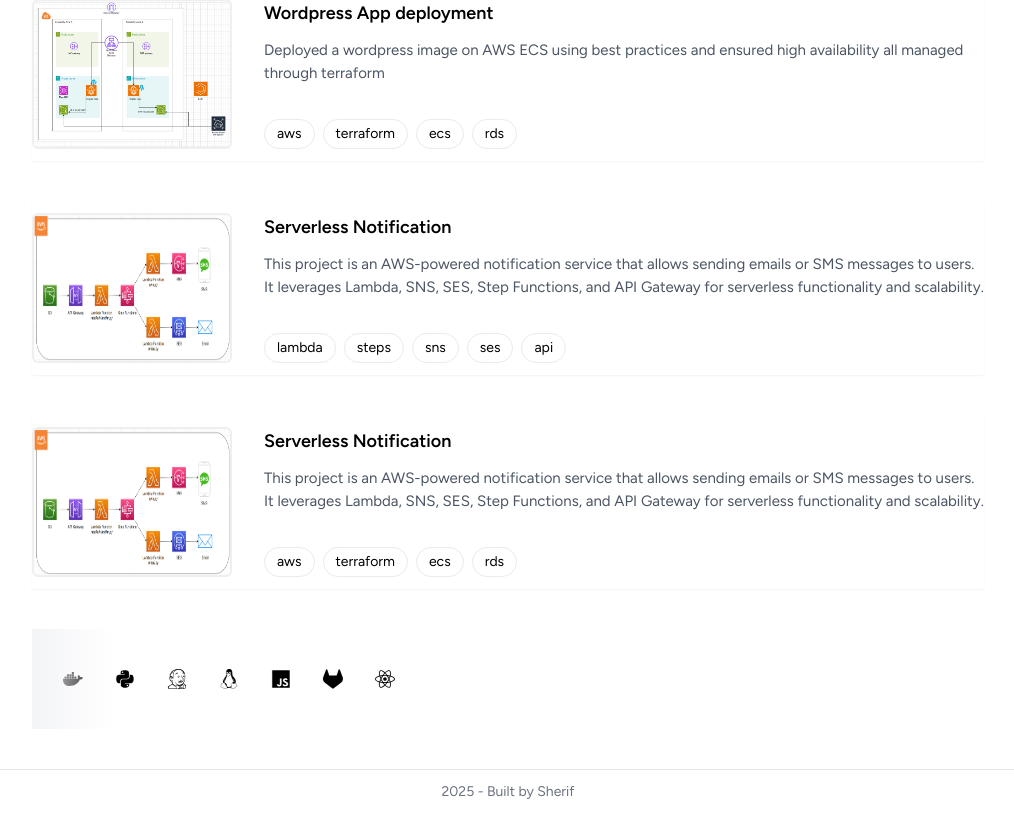
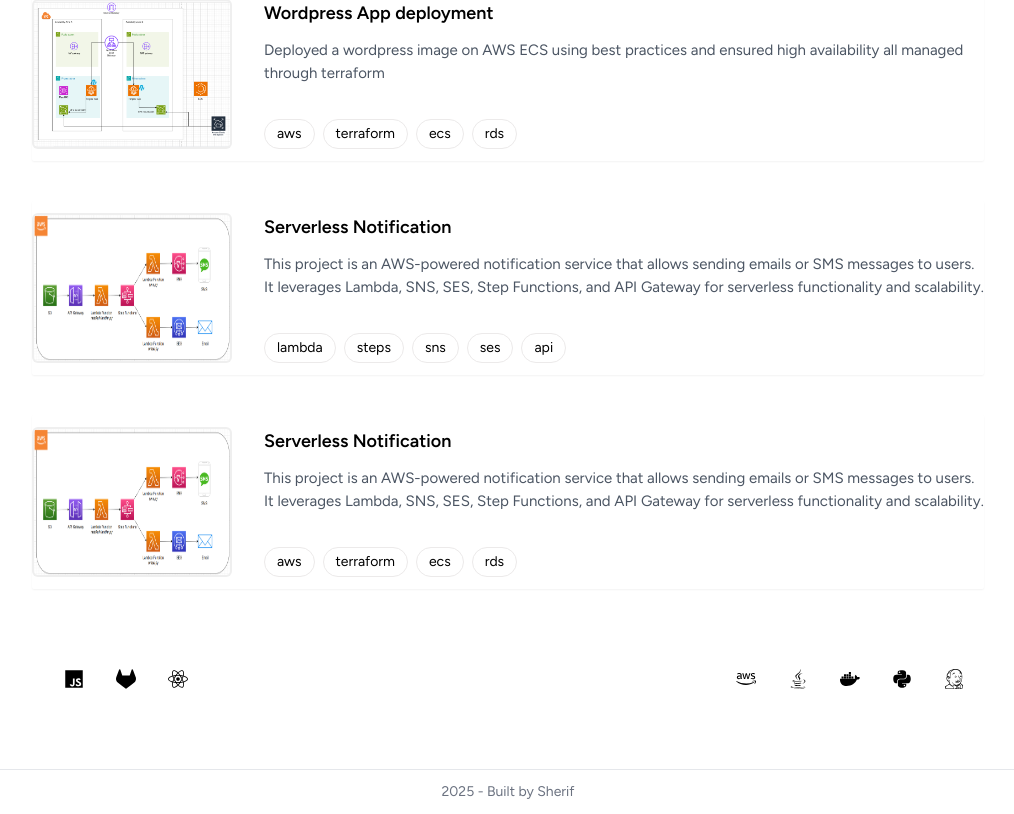
Before and after one commit to Sherifsani/bayt, a Next.js app: page / in a window 1280 px wide. Shown: the part 541-1355 px from the top of the page, without its empty margins (132-1146 px from the left). Built offline with nearby package versions, Linux system fonts and the light colour scheme.

Commit message:
added scroll effect

```diff
--- a/app/_components/SkillBanner.tsx
+++ b/app/_components/SkillBanner.tsx
@@ -9,33 +9,22 @@
 } from "react-icons/fa";
 import { IoLogoJavascript } from "react-icons/io5";
 import { FaGitlab } from "react-icons/fa6";
+import Marquee from "react-fast-marquee";
 
 const SkillBanner = () => {
   return (
-    <div className="relative overflow-hidden mt-10 py-10 -100">
-      {/* Blur effect on the left */}
-      <div className="absolute top-0 left-0 h-full w-20 bg-gradient-to-r from-gray-100 to-transparent pointer-events-none z-10"></div>
-
-      {/* Blur effect on the right */}
-      <div className="absolute top-0 right-0 h-full w-20  pointer-events-none z-10"></div>
-
-      {/* Scrolling icons */}
-      <div className="animate-scroll flex gap-6 w-[calc(100%*2)]">
-        {/* Duplicate icons for seamless scroll */}
-        {[...Array(2)].map((_, i) => (
-          <div key={i} className="flex gap-8">
-            <FaAws size={20} />
-            <FaJava size={20} />
-            <FaDocker size={20} />
-            <FaPython size={20} />
-            <FaJenkins size={20} />
-            <FaLinux size={20} />
-            <IoLogoJavascript size={20} />
-            <FaGitlab size={20} />
-            <FaReact size={20} />
-          </div>
-        ))}
-      </div>
+    <div className="marquee">
+      <Marquee className="marquee-content flex gap-8 py-10 mt-10">
+        <FaAws size={20} className="mr-8" />
+        <FaJava size={20} className="mr-8" />
+        <FaDocker size={20} className="mr-8" />
+        <FaPython size={20} className="mr-8" />
+        <FaJenkins size={20} className="mr-8" />
+        <FaLinux size={20} className="mr-8" />
+        <IoLogoJavascript size={20} className="mr-8" />
+        <FaGitlab size={20} className="mr-8" />
+        <FaReact size={20} className="mr-8" />
+      </Marquee>
     </div>
   );
 };
--- a/app/_components/micros/ProjectCard.tsx
+++ b/app/_components/micros/ProjectCard.tsx
@@ -13,7 +13,7 @@
       <img
         src={src}
         alt="project1"
-        className="rounded-md w-1/2 h-auto p-[2px] bg-[#22222212] md:w-[200px] md:h-[150px]"
+        className="rounded-md  p-[2px] bg-[#22222212] w-[200px] h-[150px]"
         width={100}
         height={100}
       />
--- a/package.json
+++ b/package.json
@@ -14,6 +14,7 @@
     "next": "15.1.5",
     "react": "^19.0.0",
     "react-dom": "^19.0.0",
+    "react-fast-marquee": "^1.6.5",
     "react-icons": "^5.4.0",
     "tailwind-merge": "^2.6.0"
   },
```
Also changed, not shown: app/globals.css (line endings or trailing spaces), 1 other file (tests, documents, lock files or other folders).
